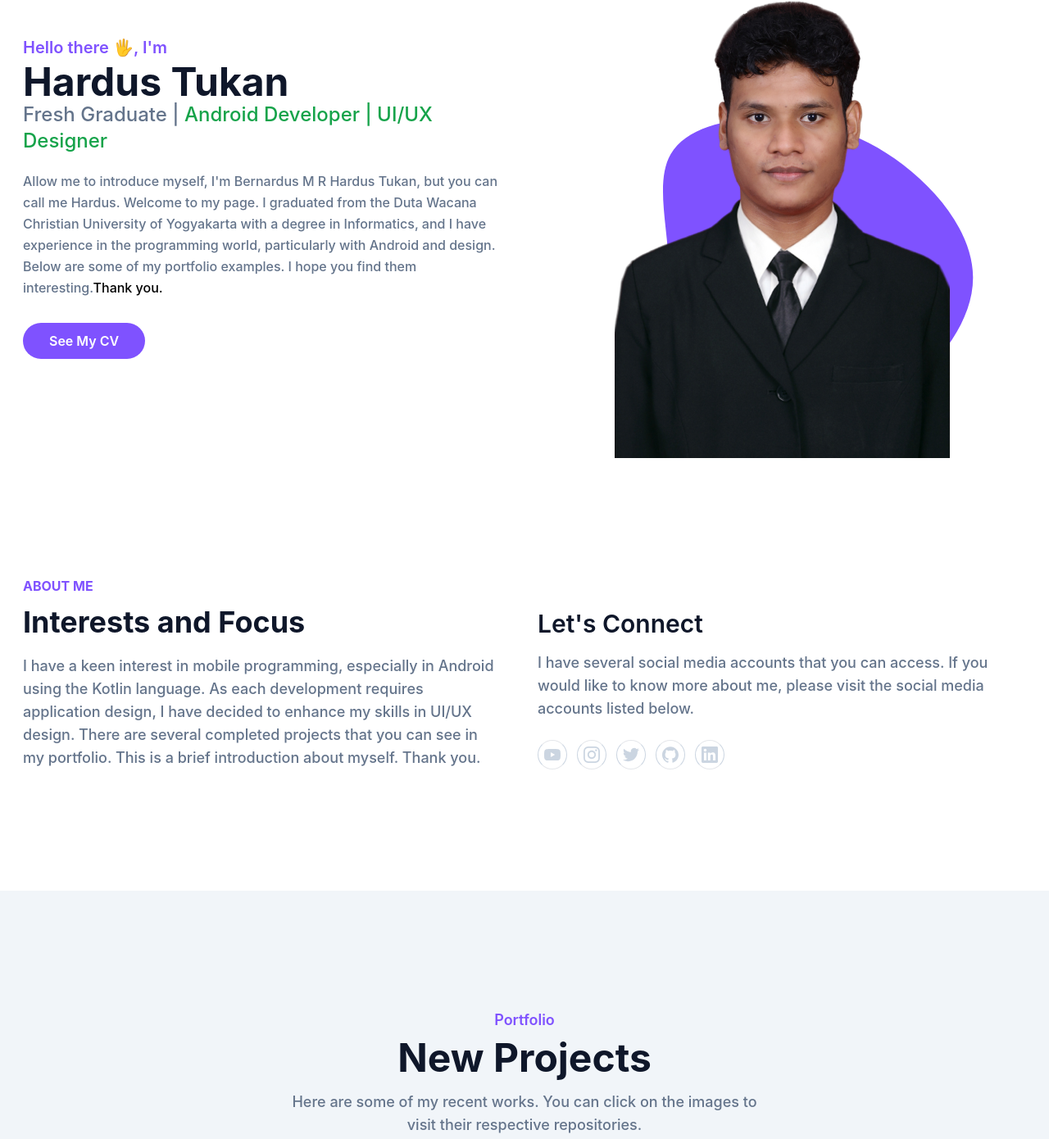
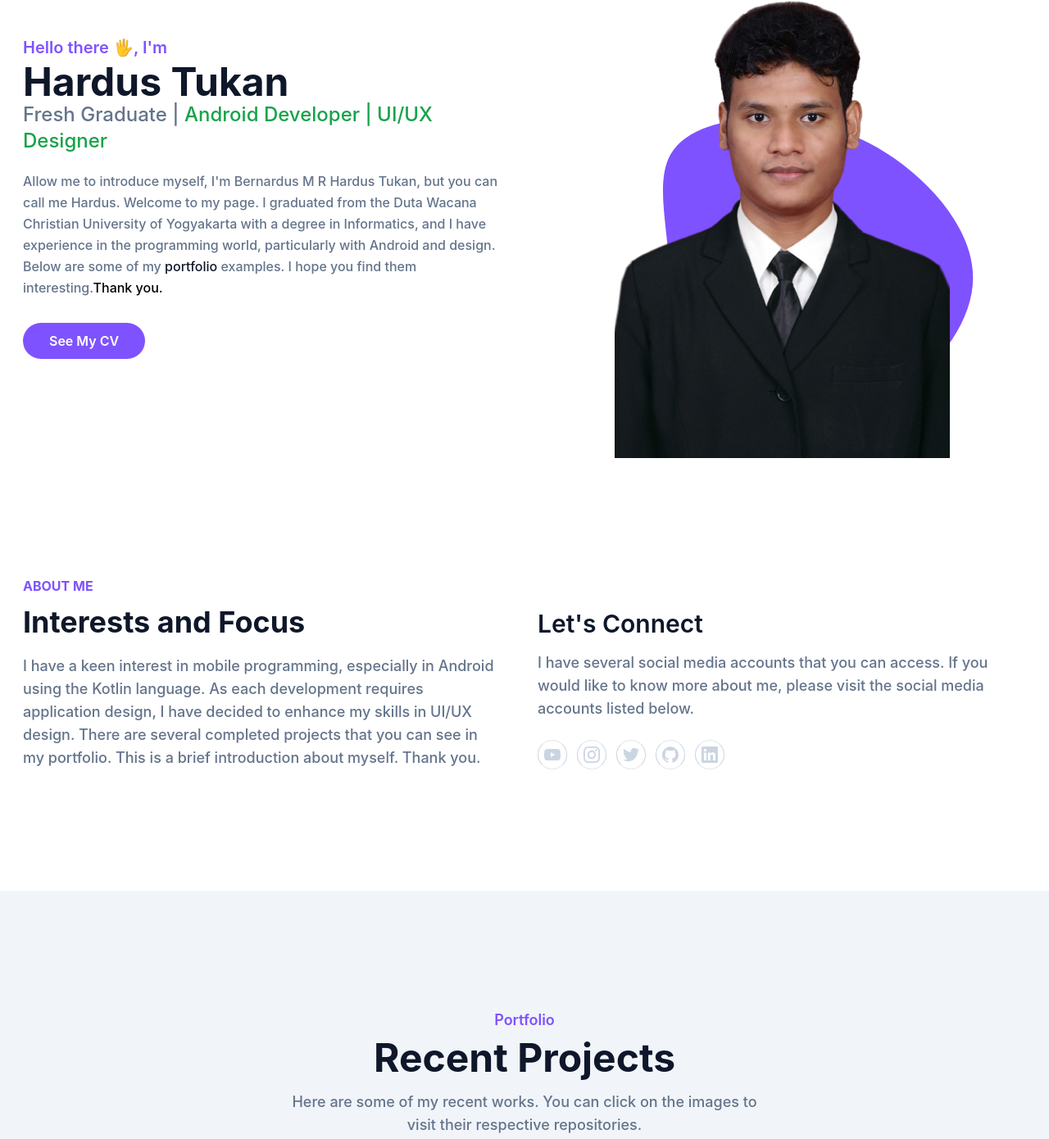
Before and after one commit to Berndzz/portofoliohardus, a website: page index.html in a window 1280 px wide. Shown: the part 231-1621 px from the top of the page at 82% size. Drawn offline with Linux system fonts and the light colour scheme.

Commit message:
update some typo

```diff
--- a/index.html
+++ b/index.html
@@ -77,7 +77,7 @@
                 <div class="w-full self-center px-4 lg:w-1/2">
                     <h1 class="text-base font-semibold text-primary md:text-xl">Hello there 🖐️, I'm <span class="block font-bold text-dark text-4xl mt-1 lg:text-5xl dark:text-white">Hardus Tukan</span></h1>
                     <h2 class="font-medium text-secondary text-lg mb-5 lg:text-2xl">Fresh Graduate | <span class="text-green-600 lg:text-2xl"> Android Developer  | UI/UX Designer </span></h2>
-                    <p class="font-medium text-secondary mb-10 leading-relaxed">Allow me to introduce myself, I'm Bernardus M R Hardus Tukan, but you can call me Hardus. Welcome to my page. I graduated from the Duta Wacana Christian University of Yogyakarta with a degree in Informatics, and I have experience in the programming world, particularly with Android and design. Below are some of my portfolio examples. I hope you find them interesting.<span class="text-black dark:text-white">Thank you. </span></p>
+                    <p class="font-medium text-secondary mb-10 leading-relaxed">Allow me to introduce myself, I'm Bernardus M R Hardus Tukan, but you can call me Hardus. Welcome to my page. I graduated from the Duta Wacana Christian University of Yogyakarta with a degree in Informatics, and I have experience in the programming world, particularly with Android and design. Below are some of my <span class="text-dark dark:text-white"><a href="#portfolio">portfolio</a></span> examples. I hope you find them interesting.<span class="text-black dark:text-white">Thank you. </span></p>
                     <a href="dist/cv/cv_hardus.pdf" download target="_blank" class="text-base font-semibold text-white bg-primary py-3 px-8 rounded-full hover:shadow-lg hover:opacity-80 transition duration-300 ease-in-out">See My CV</a>
                 </div>
                 <div class="w-full self-end px-4 lg:w-1/2">
@@ -141,7 +141,7 @@
             <div class="w-full px-4">
                 <div class="max-w-xl mx-auto text-center mb-16">
                     <h4 class="font-semibold text-lg text-primary mb-2">Portfolio</h4>
-                    <h2 class="font-bold text-dark text-3xl mb-4 sm:text-4xl lg:text-5xl dark:text-white">New Projects</h2>
+                    <h2 class="font-bold text-dark text-3xl mb-4 sm:text-4xl lg:text-5xl dark:text-white">Recent Projects</h2>
                     <p class="font-medium text-md text-secondary md:text-lg">Here are some of my recent works. You can click on the images to visit their respective repositories.</p>
                 </div>
             </div>
```
